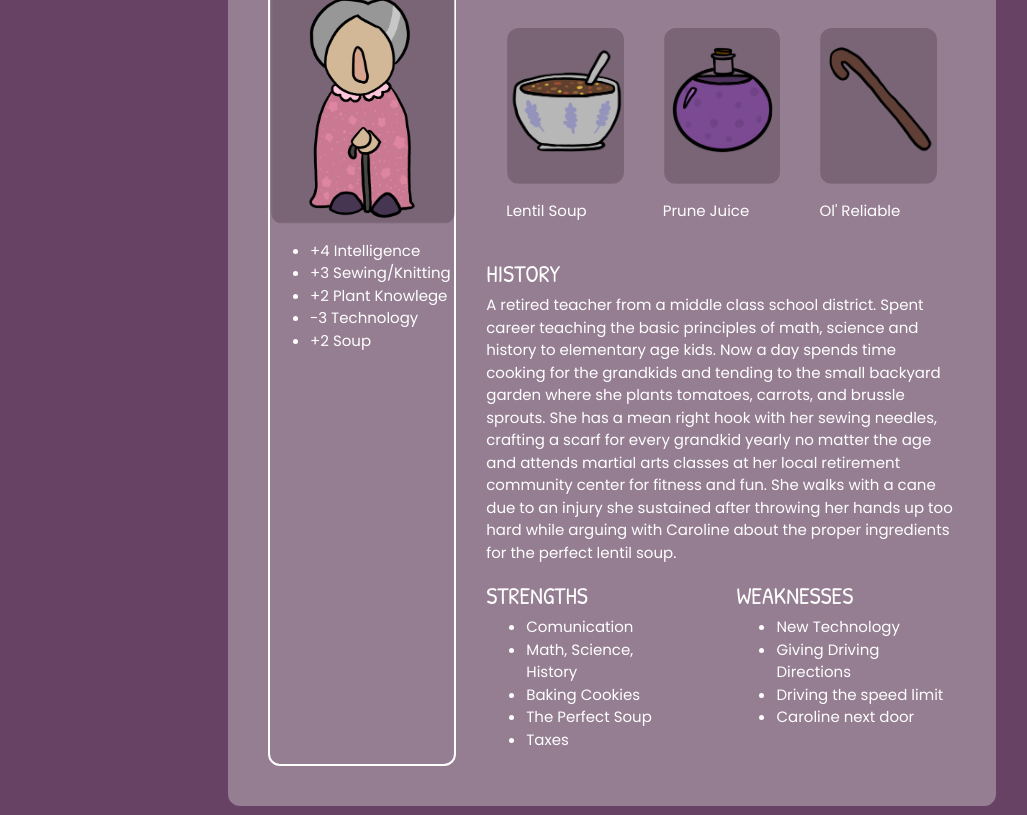
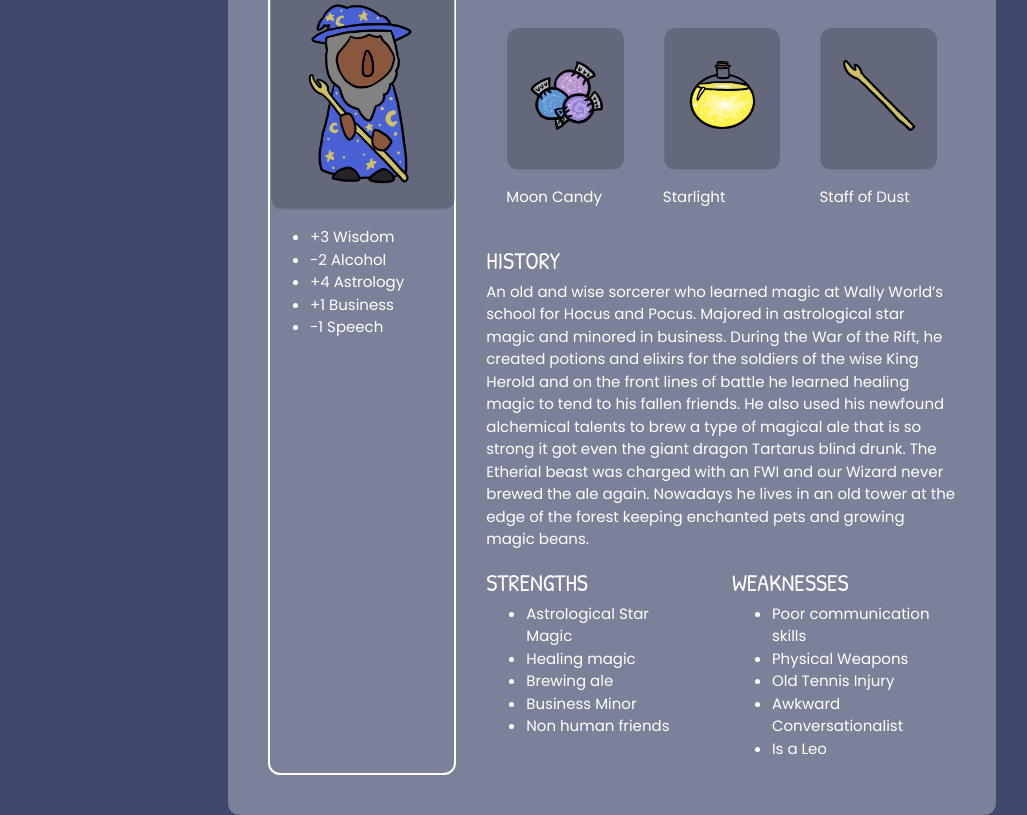
Before and after one commit to TheRealMaria/p1, a plain HTML site: page wizard.html in a window 1280 px wide. Shown: the part 157-972 px from the top of the page, without its empty margins (28-1055 px from the left). Drawn offline with nearby package versions, Linux system fonts and the light colour scheme.

Commit message:
all pages done

```diff
--- a/style.css
+++ b/style.css
@@ -145,6 +145,7 @@ main {
 background-image: url("images/grey.png");
 background-repeat: no-repeat;
 background-size: cover;
+padding: 20px;
 }
 
 h1 {
--- a/wizard.html
+++ b/wizard.html
@@ -5,7 +5,7 @@
 <link rel="stylesheet" href="https://www.w3schools.com/w3css/3/w3.css">
 <body>
 <style>
-body{ background-color: #684264; }
+body{ background-color: rgba(62, 73, 109, 1); }
 </style>
   <head>
     <meta charset="utf-8">
@@ -16,20 +16,20 @@ body{ background-color: #684264; }
   <body class="grandmapage">
     <a href="index.html" class="button">Choose Again</a>
   <main>
-    <h1>GRANDMA</h1>
+    <h1>WIZARD</h1>
     <section class="two-col">
       <aside>
-        <img src="images/grandma.png"class="back">
+        <img src="images/wizard.png"class="back">
           <ul>
-  <li>+4 Intelligence
+  <li>+3 Wisdom
 </li>
-  <li>+3 Sewing/Knitting
+  <li>-2 Alcohol
 </li>
-  <li>+2 Plant Knowlege
+  <li>+4 Astrology
 </li>
-  <li>-3 Technology
+  <li>+1 Business
 </li>
-  <li>+2 Soup</li>
+  <li>-1 Speech</li>
 </ul>
       </aside>
       <article>
@@ -38,41 +38,43 @@ body{ background-color: #684264; }
         <div class="three-col">
 
 
-          <div><img src="images/grandmafood.png" class="back">
-          <p> Lentil Soup </p>
+          <div><img src="images/wizardfood.png" class="back">
+          <p> Moon Candy </p>
           </div>
-          <div><img src="images/grandmapotion.png"class="back">
-          <p> Prune Juice </p>
+          <div><img src="images/wizardpotion.png"class="back">
+          <p> Starlight </p>
           </div>
-          <div><img src="images/grandmaweapon.png"class="back">
-          <p> Ol' Reliable</p>
+          <div><img src="images/wizardweapon.png"class="back">
+          <p>Staff of Dust</p>
           </div>
         </div>
         <h2>HISTORY</h2>
-        <p>A retired teacher from a middle class school district. Spent career teaching the basic principles of math, science and history to elementary age kids. Now a day spends time cooking for the grandkids and tending to the small backyard garden where she plants tomatoes, carrots, and brussle sprouts. She has a mean right hook with her sewing needles, crafting a scarf for every grandkid yearly no matter the age and attends martial arts classes at her local retirement community center for fitness and fun. She walks with a cane due to an injury she sustained after throwing her hands up too hard while arguing with Caroline about the proper ingredients for the perfect lentil soup. </p>
+        <p>An old and wise sorcerer who learned magic at Wally World’s school for Hocus and Pocus. Majored in astrological star magic and minored in business. During the War of the Rift, he created potions and elixirs for the soldiers of the wise King Herold and on the front lines of battle he learned healing magic to tend to his fallen friends. He also used his newfound alchemical talents to brew a type of magical ale that is so strong it got even the giant dragon Tartarus blind drunk. The Etherial beast was charged with an FWI and our Wizard never brewed the ale again. Nowadays he lives in an old tower at the edge of the forest keeping enchanted pets and growing magic beans.
+</p>
 
         <div class="two-col padme">
           <div>
             <h2>STRENGTHS</h2>
             <ul>
-  <li>Comunication</li>
-  <li>Math, Science, History</li>
-  <li>Baking Cookies</li>
-  <li>The Perfect Soup</li>
-  <li>Taxes</li>
+  <li>Astrological Star Magic</li>
+  <li>Healing magic</li>
+  <li>Brewing ale</li>
+  <li>Business Minor</li>
+  <li>Non human friends</li>
 </ul>
 
           </div>
           <div class="right">
             <h2>WEAKNESSES</h2>
             <ul>
-  <li>New Technology
+  <li>Poor communication skills
 </li>
-  <li>Giving Driving Directions
+  <li>Physical Weapons
 </li>
-  <li>Driving the speed limit
+  <li>Old Tennis Injury
 </li>
-  <li>Caroline next door</li>
+  <li>Awkward Conversationalist</li>
+  <li>Is a Leo</li>
 </ul>
           </div>
         </div>
```
